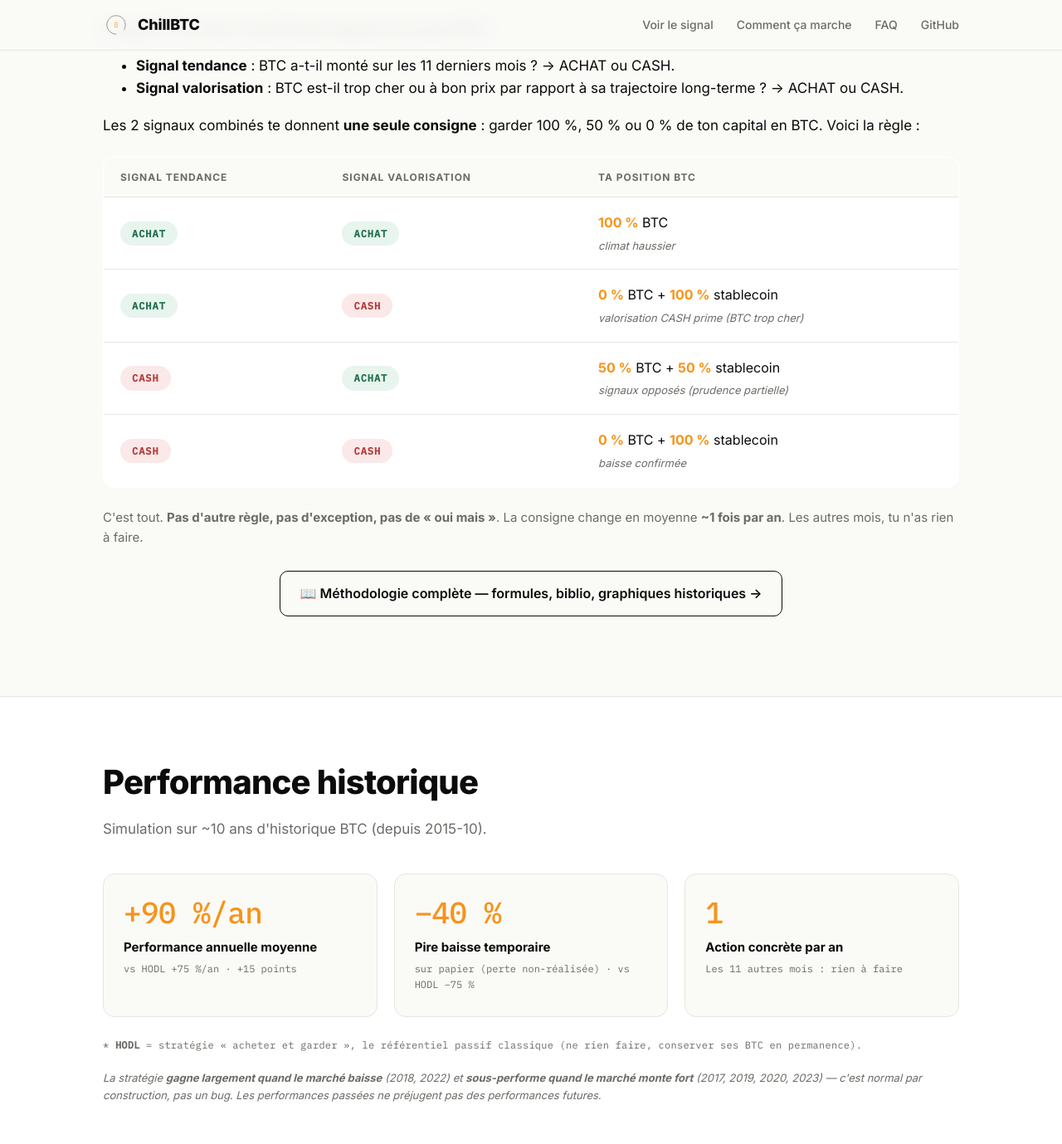
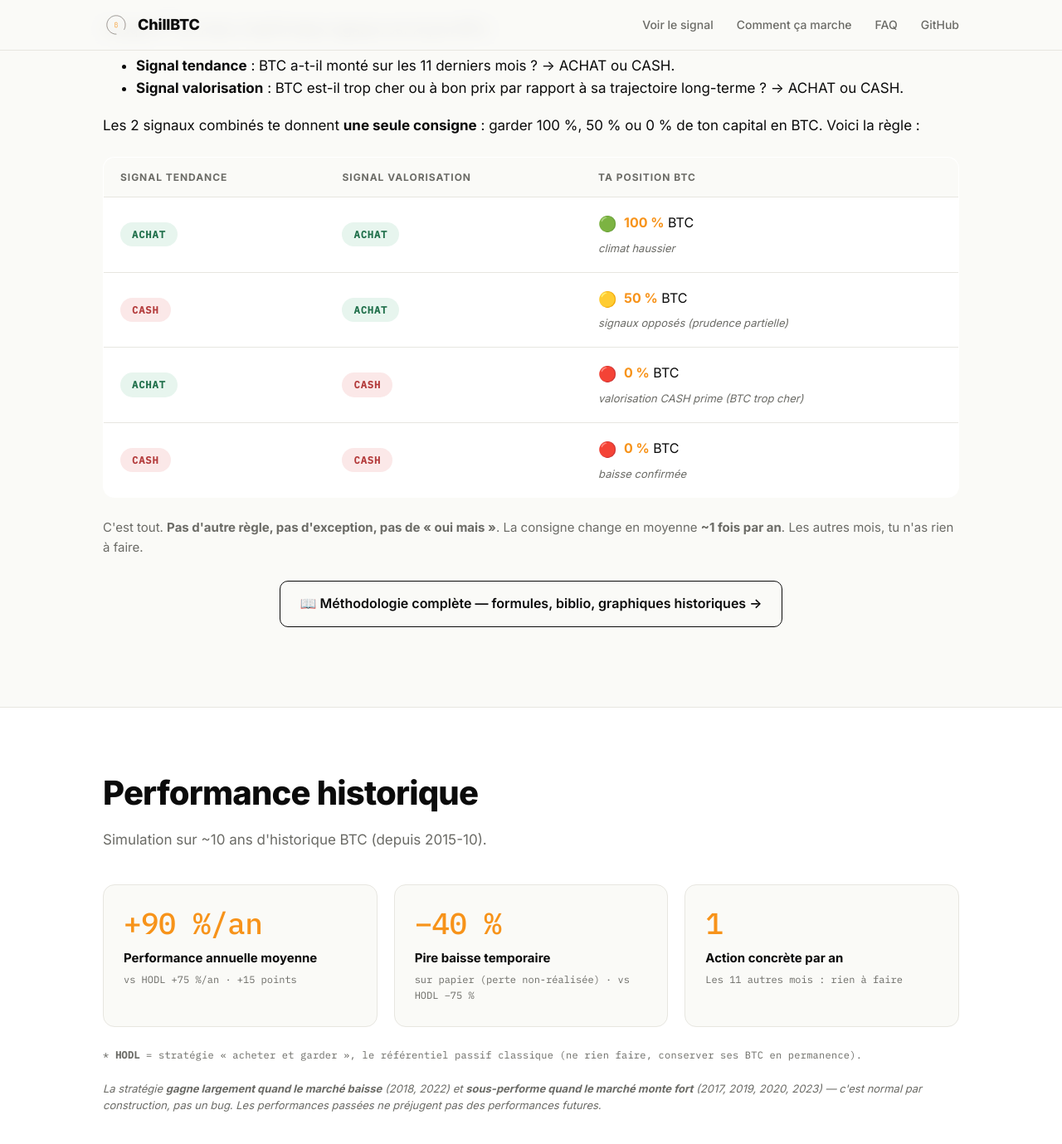
Before and after one commit to investchill/chillbtc, a Jekyll site: the page docs/index.html, which Jekyll copies as it is, in a window 1280 px wide and 1400 px high, scrolled down 1283 px. Shown: the top 1379 px of the window at 83% size. Built offline with Jekyll 4.4.1, drawn with Linux system fonts in a browser that asks for light colours.

Commit message:
docs(rule-table): reorder rows by position (100→50→0), simplify cells, add colour emojis
The rule table (landing + README + methodologie §4) now reads top-to-
bottom from most-BTC to least-BTC, which groups the two 0 % BTC cases
at the bottom and lines up with the defensive direction of the
cascade.

Landing (docs/index.html):
- Swap rows 2 and 3 so the two 0 % BTC cases are adjacent.
- Remove "+ X % stablecoin" from the "Ta position BTC" column. The
  column header already names it as BTC, so the complementary figure
  is redundant and clutters the cell.
- Add 🟢 / 🟡 / 🔴 dots in the position cell, reusing the exact visual
  convention of the allocation card in /signaux.html and the
  allocation column in /historique-mensuel.html.
- New .pos-dot style (font-size 18 px, vertical-align -2 px,
  margin-right 4 px) — same vibe as .fit-emoji used in the
  "Est-ce pour toi ?" table.

README.md:
- Same row swap.
- Drop "+ X % USDC" from the code-block entries. Add a one-line
  pointer below ("Le solde non-BTC est gardé en USDC").
- Colour dots in the code block for parity.

docs/methodologie.md §4:
- Same row swap + colour dots, bullets upgraded with bold for the
  percentages. The last bullet drops "+ 100 % USDC" to match the
  uniform "N % BTC" pattern.

Tests unchanged (no code behaviour touched).

Co-Authored-By: Claude Opus 4.7 (1M context) <noreply@anthropic.com>

```diff
--- a/docs/assets/styles.css
+++ b/docs/assets/styles.css
@@ -238,6 +238,12 @@ section {
 .badge-cash  { background: #FBE8E8; color: var(--red); }
 .rule-table .pos { font-size: 16px; color: var(--ink); }
 .rule-table .pos strong { color: var(--orange); }
+.rule-table .pos-dot {
+  display: inline-block;
+  font-size: 18px;
+  vertical-align: -2px;
+  margin-right: 4px;
+}
 .rule-table .ctx { color: var(--muted); font-size: 13px; margin-top: 4px; font-style: italic; }
 
 @media (max-width: 640px) {
--- a/docs/index.html
+++ b/docs/index.html
@@ -115,31 +115,31 @@
             <td><span class="badge badge-achat">ACHAT</span></td>
             <td><span class="badge badge-achat">ACHAT</span></td>
             <td>
-              <div class="pos"><strong>100 %</strong> BTC</div>
+              <div class="pos"><span class="pos-dot">🟢</span> <strong>100 %</strong> BTC</div>
               <div class="ctx">climat haussier</div>
+            </td>
+          </tr>
+          <tr>
+            <td><span class="badge badge-cash">CASH</span></td>
+            <td><span class="badge badge-achat">ACHAT</span></td>
+            <td>
+              <div class="pos"><span class="pos-dot">🟡</span> <strong>50 %</strong> BTC</div>
+              <div class="ctx">signaux opposés (prudence partielle)</div>
             </td>
           </tr>
           <tr>
             <td><span class="badge badge-achat">ACHAT</span></td>
             <td><span class="badge badge-cash">CASH</span></td>
             <td>
-              <div class="pos"><strong>0 %</strong> BTC + <strong>100 %</strong> stablecoin</div>
+              <div class="pos"><span class="pos-dot">🔴</span> <strong>0 %</strong> BTC</div>
               <div class="ctx">valorisation CASH prime (BTC trop cher)</div>
-            </td>
-          </tr>
-          <tr>
-            <td><span class="badge badge-cash">CASH</span></td>
-            <td><span class="badge badge-achat">ACHAT</span></td>
-            <td>
-              <div class="pos"><strong>50 %</strong> BTC + <strong>50 %</strong> stablecoin</div>
-              <div class="ctx">signaux opposés (prudence partielle)</div>
             </td>
           </tr>
           <tr>
             <td><span class="badge badge-cash">CASH</span></td>
             <td><span class="badge badge-cash">CASH</span></td>
             <td>
-              <div class="pos"><strong>0 %</strong> BTC + <strong>100 %</strong> stablecoin</div>
+              <div class="pos"><span class="pos-dot">🔴</span> <strong>0 %</strong> BTC</div>
               <div class="ctx">baisse confirmée</div>
             </td>
           </tr>
```
Also changed, not shown: docs/methodologie.md (+4 -4 lines), README.md.
